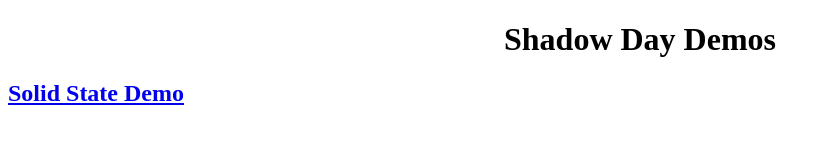
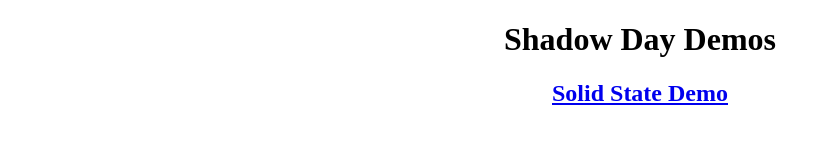
Before and after one commit to jaharb/shadow, a plain HTML site: page index.html in a window 1280 px wide. Shown: the whole page, without its empty margins (0-830 px from the left). Drawn offline with Linux system fonts and the light colour scheme.

Commit message:
title format

```diff
--- a/index.html
+++ b/index.html
@@ -7,7 +7,7 @@
 </head>
 <body>
   <h1 style="text-align: center;">Shadow Day Demos</h1>
-  <h2>
+  <h2 style="text-align: center;">
     <a href="https://gabriko.itch.io/solid-state-demo-v001">Solid State Demo</a>
   </h2>
 </body>
```
